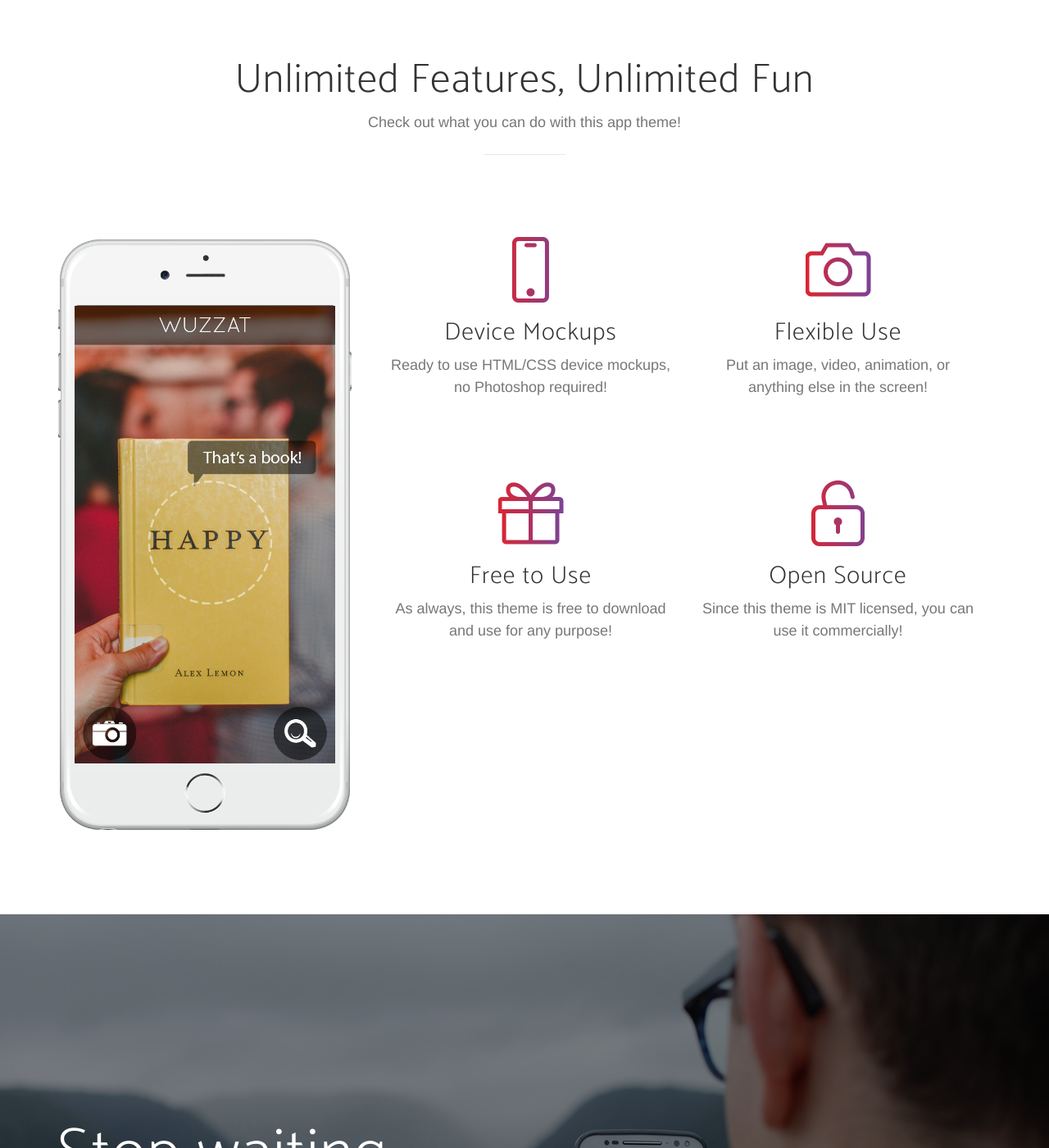
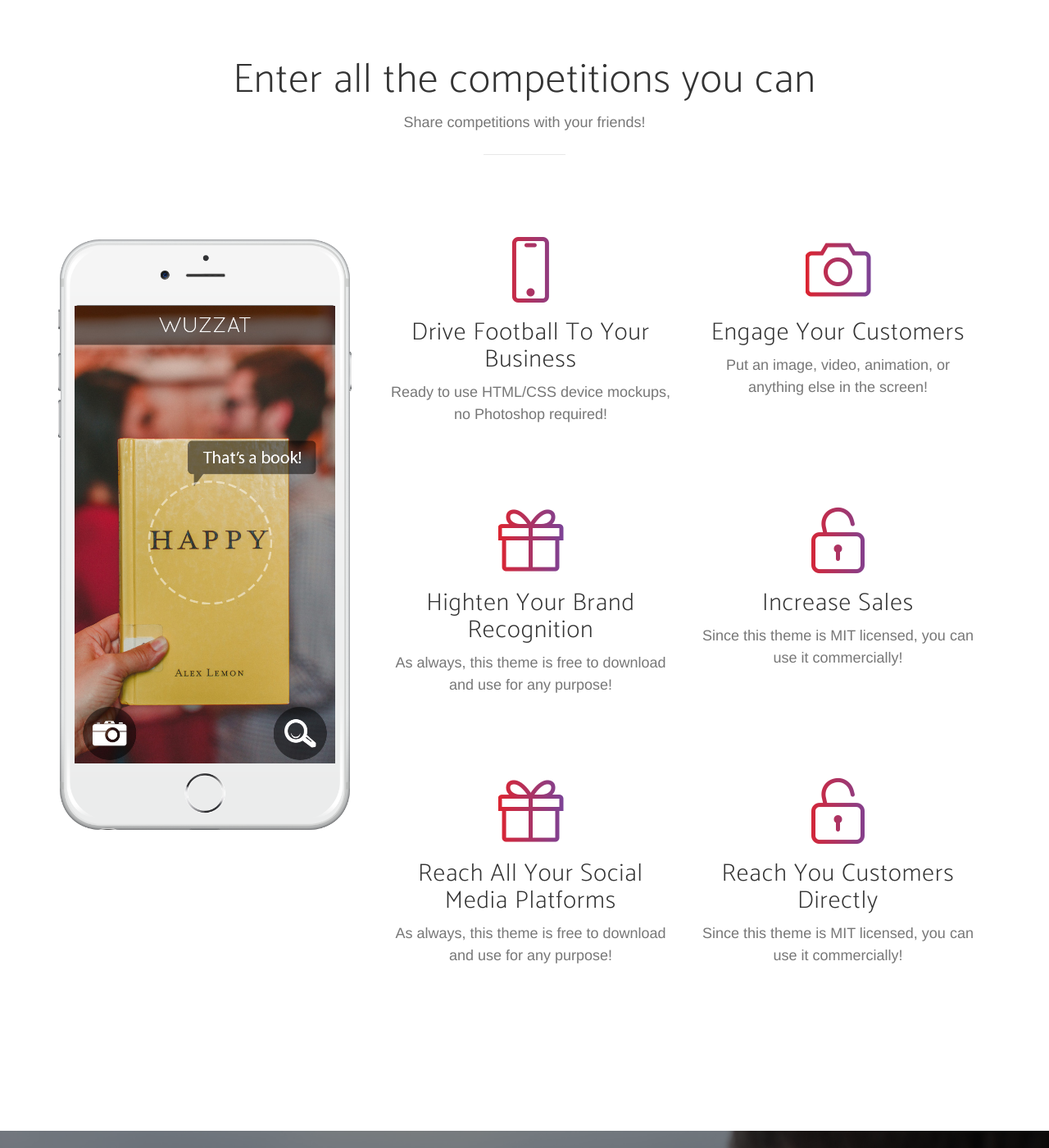
Before and after one commit to OliverddWright/marketing-app, a website: page public/index.html in a window 1280 px wide. Shown: the part 1400-2800 px from the top of the page at 82% size. Drawn offline with nearby package versions, Linux system fonts and the light colour scheme; a web font is replaced by a local one.

Commit message:
Getting familiar with the codebase

```diff
--- a/public/index.html
+++ b/public/index.html
@@ -73,8 +73,8 @@
                 <div class="col-sm-7">
                     <div class="header-content">
                         <div class="header-content-inner">
-                            <h1>New Age is an app landing page that will help you beautifully showcase your new mobile app, or anything else!</h1>
-                            <a href="#download" class="btn btn-outline btn-xl page-scroll">Start Now for Free!</a>
+                            <h1>Getting rewards got as easy as snapping a Selfie!</h1>
+                            <a href="#download" class="btn btn-outline btn-xl page-scroll">Try It Now for Free!</a>
                         </div>
                     </div>
                 </div>
@@ -117,8 +117,8 @@
             <div class="row">
                 <div class="col-lg-12 text-center">
                     <div class="section-heading">
-                        <h2>Unlimited Features, Unlimited Fun</h2>
-                        <p class="text-muted">Check out what you can do with this app theme!</p>
+                        <h2>Enter all the competitions you can</h2>
+                        <p class="text-muted">Share competitions with your friends!</p>
                         <hr>
                     </div>
                 </div>
@@ -144,14 +144,14 @@
                             <div class="col-md-6">
                                 <div class="feature-item">
                                     <i class="icon-screen-smartphone text-primary"></i>
-                                    <h3>Device Mockups</h3>
+                                    <h3>Drive Football To Your Business</h3>
                                     <p class="text-muted">Ready to use HTML/CSS device mockups, no Photoshop required!</p>
                                 </div>
                             </div>
                             <div class="col-md-6">
                                 <div class="feature-item">
                                     <i class="icon-camera text-primary"></i>
-                                    <h3>Flexible Use</h3>
+                                    <h3>Engage Your Customers</h3>
                                     <p class="text-muted">Put an image, video, animation, or anything else in the screen!</p>
                                 </div>
                             </div>
@@ -160,14 +160,30 @@
                             <div class="col-md-6">
                                 <div class="feature-item">
                                     <i class="icon-present text-primary"></i>
-                                    <h3>Free to Use</h3>
+                                    <h3>Highten Your Brand Recognition</h3>
                                     <p class="text-muted">As always, this theme is free to download and use for any purpose!</p>
                                 </div>
                             </div>
                             <div class="col-md-6">
                                 <div class="feature-item">
                                     <i class="icon-lock-open text-primary"></i>
-                                    <h3>Open Source</h3>
+                                    <h3>Increase Sales</h3>
+                                    <p class="text-muted">Since this theme is MIT licensed, you can use it commercially!</p>
+                                </div>
+                            </div>
+                        </div>
+                        <div class="row">
+                            <div class="col-md-6">
+                                <div class="feature-item">
+                                    <i class="icon-present text-primary"></i>
+                                    <h3>Reach All Your Social Media Platforms</h3>
+                                    <p class="text-muted">As always, this theme is free to download and use for any purpose!</p>
+                                </div>
+                            </div>
+                            <div class="col-md-6">
+                                <div class="feature-item">
+                                    <i class="icon-lock-open text-primary"></i>
+                                    <h3>Reach You Customers Directly</h3>
                                     <p class="text-muted">Since this theme is MIT licensed, you can use it commercially!</p>
                                 </div>
                             </div>
@@ -181,7 +197,7 @@
     <section class="cta">
         <div class="cta-content">
             <div class="container">
-                <h2>Stop waiting.<br>Start building.</h2>
+                <h2>Are you Business or Consumer?</h2>
                 <a href="#contact" class="btn btn-outline btn-xl page-scroll">Let's Get Started!</a>
             </div>
         </div>
```
